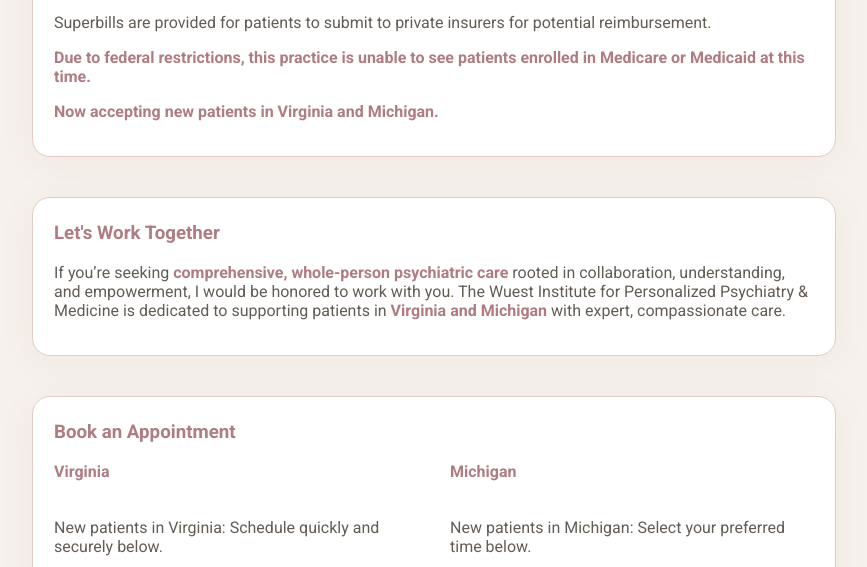
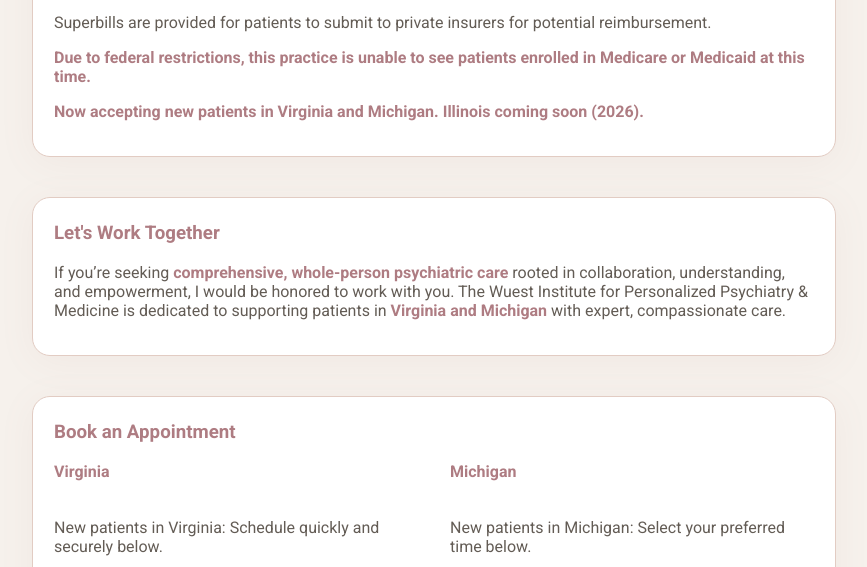
Before and after one commit to wuestinstitute/dr-wuest-psychiatry, a plain HTML site: page index.html in a window 1280 px wide. Shown: the part 2259-2826 px from the top of the page, without its empty margins (206-1073 px from the left). Drawn offline with Linux system fonts and the light colour scheme.

Commit message:
Update index.html

```diff
--- a/index.html
+++ b/index.html
@@ -118,7 +118,7 @@
         <p>
           <b>Due to federal restrictions, this practice is unable to see patients enrolled in Medicare or Medicaid at this time.</b>
        <p>
-          <b>Now accepting new patients in Virginia and Michigan.</b>
+          <b>Now accepting new patients in Virginia and Michigan. Illinois coming soon (2026).</b>
         </p>
       </div>
     </section>
```
